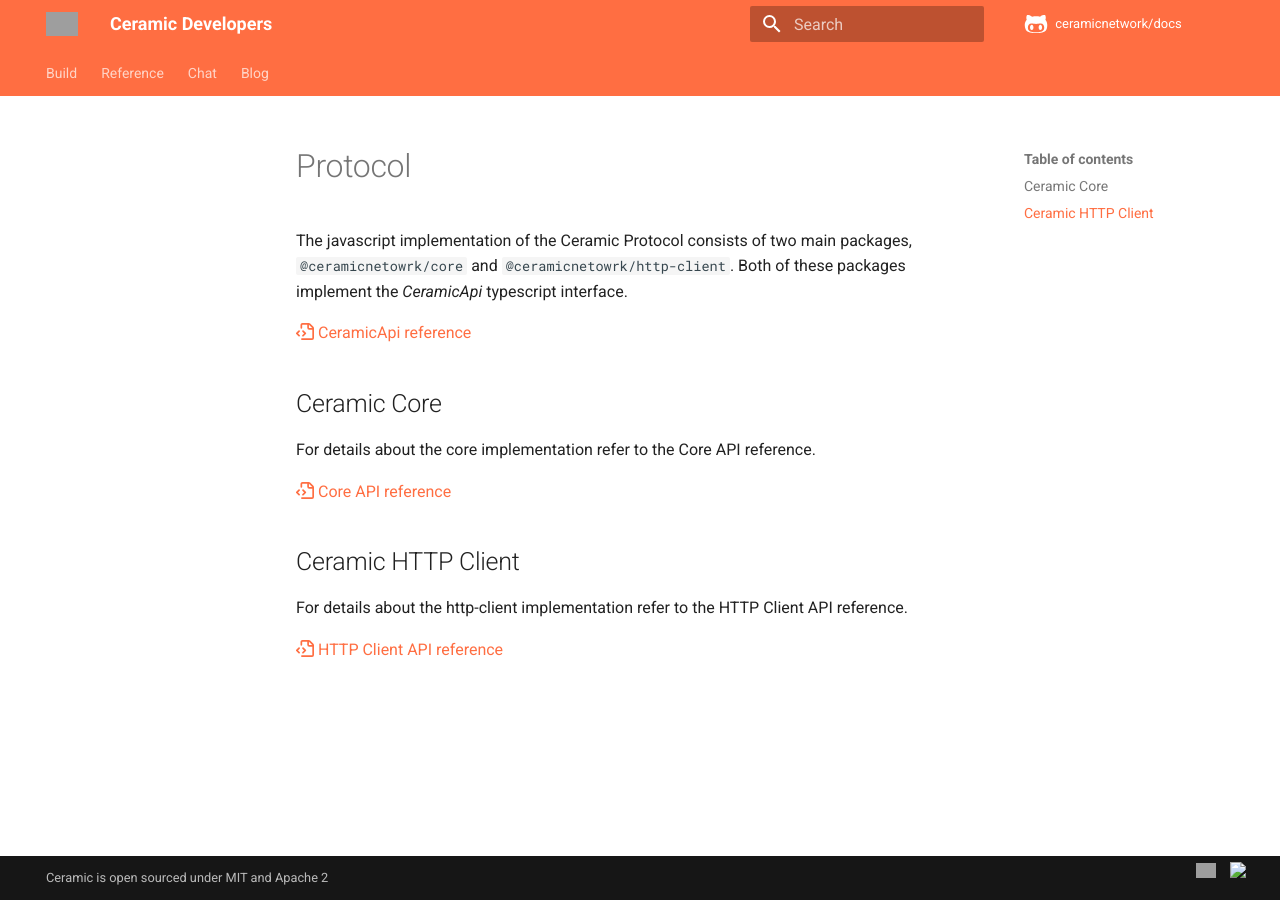
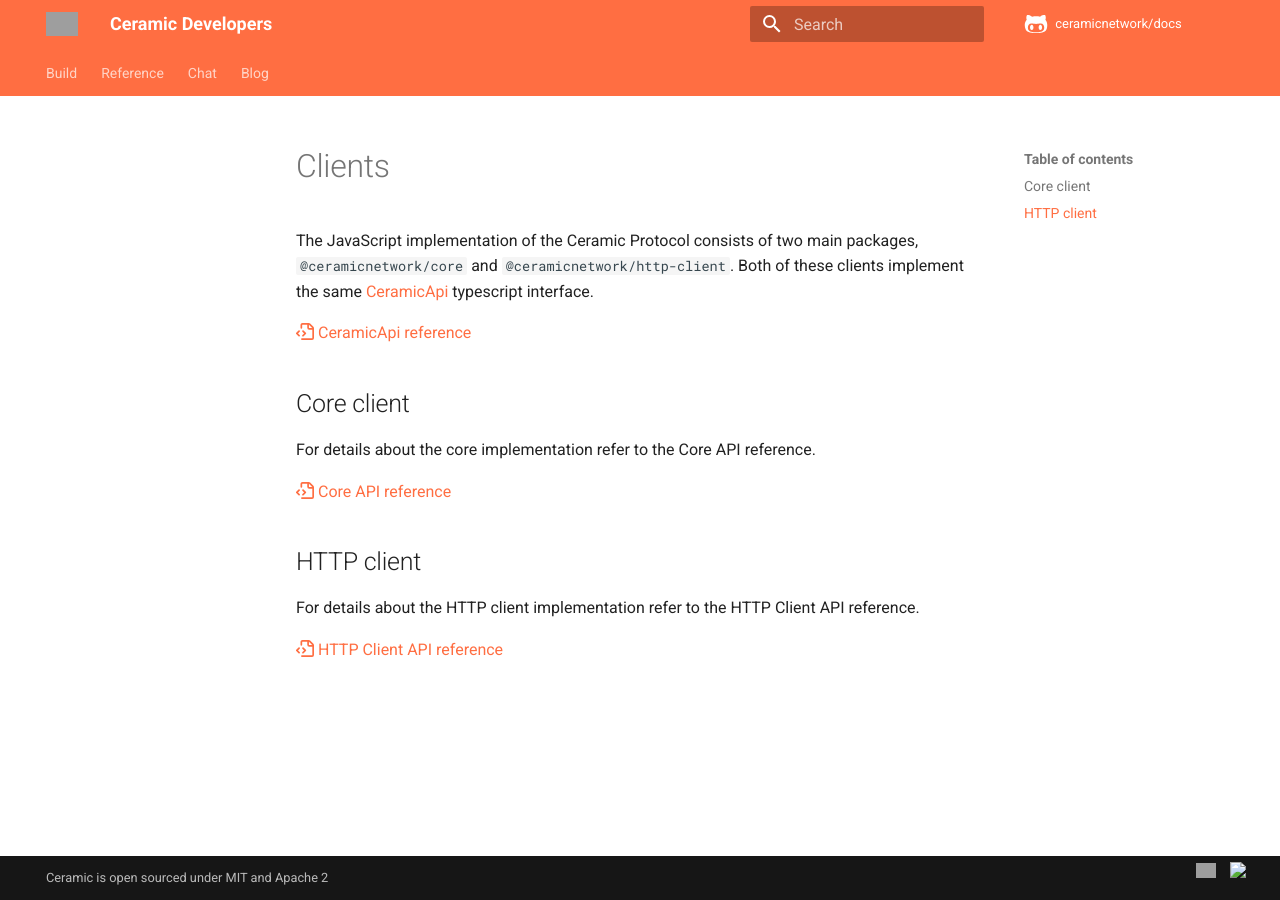
Before and after one commit to ceramicnetwork/docs, an MkDocs documentation site: the page built from docs/reference/javascript/clients.md, in a window 1280 px wide. Built offline with MkDocs 1.6.1 and Material for MkDocs 9.7.7, drawn with Linux system fonts in a browser that asks for light colours; nearby versions of some CDN libraries; library files that are not in the unit come from our copies; comment, search, counter and statistics services are not loaded; grey boxes are pictures that could not be loaded.

Commit message:
Update and rename docs/reference/protocol.md to docs/reference/javascript/clients.md

```diff
--- a/docs/reference/protocol.md
+++ b/docs/reference/javascript/clients.md
@@ -1,20 +1,19 @@
-# Protocol
+# Clients
 
-The javascript implementation of the Ceramic Protocol consists of two main
-packages, `@ceramicnetowrk/core` and `@ceramicnetowrk/http-client`. Both of these
-packages implement the *CeramicApi* typescript interface.
+The JavaScript implementation of the Ceramic Protocol consists of two main packages, `@ceramicnetwork/core` and `@ceramicnetwork/http-client`. Both of these
+clients implement the same [CeramicApi](https://developers.ceramic.network/reference/javascript/interfaces/_ceramicnetwork_common.ceramicapi-1.html){:target="_blank"} typescript interface.
 
 [:octicons-file-code-16: CeramicApi reference](https://developers.ceramic.network/reference/javascript/interfaces/_ceramicnetwork_common.ceramicapi-1.html){:target="_blank"}
 
 
-## Ceramic Core
+## Core client
 For details about the core implementation refer to the Core API reference.
 
 [:octicons-file-code-16: Core API reference](https://developers.ceramic.network/reference/javascript/classes/_ceramicnetwork_core.ceramic.html){:target="_blank"}
 
 
-## Ceramic HTTP Client
-For details about the http-client implementation refer to the HTTP Client API reference.
+## HTTP client
+For details about the HTTP client implementation refer to the HTTP Client API reference.
 
 [:octicons-file-code-16: HTTP Client API reference](https://developers.ceramic.network/reference/javascript/classes/_ceramicnetwork_http_client.ceramicclient.html){:target="_blank"}
 
```
